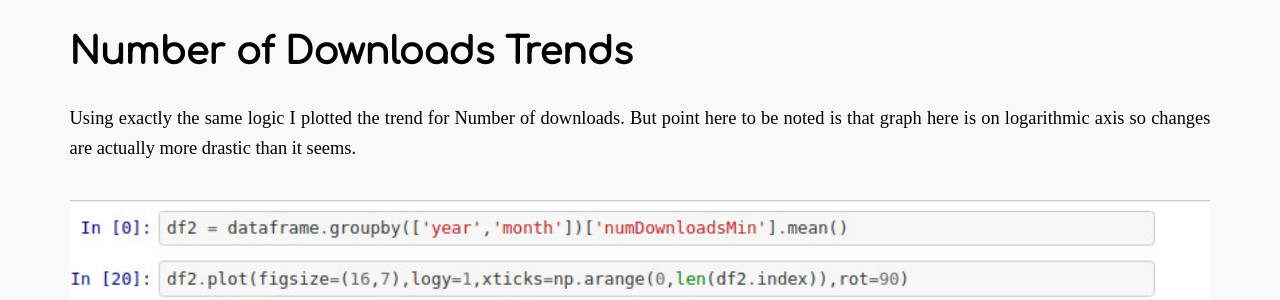
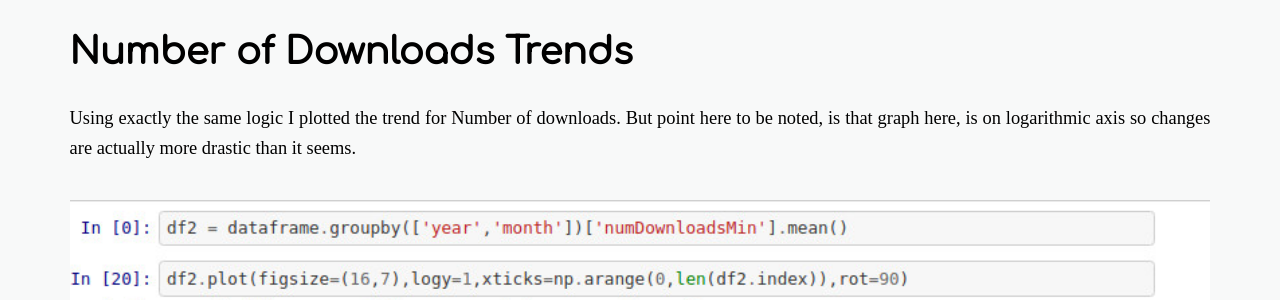
Before and after one commit to daftengineer/daftengineer.github.io, a Jekyll site: the page built from _posts/2018-09-08-Exploring-mobile-app-data.markdown, in a window 1280 px wide and 900 px high, scrolled down 3291 px. Shown: the part 152-452 px from the top of the window. Built offline with Jekyll 4.4.1, drawn with Linux system fonts in a browser that asks for light colours; nearby versions of some CDN libraries; some of the changed text lies outside the part shown.

Commit message:
Update 2018-09-08-Exploring-mobile-app-data.markdown

```diff
--- a/_posts/2018-09-08-Exploring-mobile-app-data.markdown
+++ b/_posts/2018-09-08-Exploring-mobile-app-data.markdown
@@ -19,14 +19,14 @@
   <li>App with Highest Revenue</li>
   </ol></b>
  <h1>Pricing Trend</h1><br />
-<p style="text-align:justify;">Pandas is best tool for us for this explorative task. First, I imported all the library which are required and then uploaded the CSV file into the notebook for Analysis</p>
+<p style="text-align:justify;">Pandas is best tool for us for this explorative task. First, I imported all the library which are required and then uploaded the CSV file into the notebook for analysis</p>
  <img src= "https://daftengineer.github.io/media_assets/ml6p1.jpg" />
 <p style="text-align:justify;">Now, for finding pricing trends, we need to clean the date column as it has many typing mistakes. For that I wrote a function, which we can pass on every row to clean the date as required.</p>
  <img src= "https://daftengineer.github.io/media_assets/ml6p2.jpg" />
 <p style="text-align:justify;">Then, I have grouped data and showed pricing trend (mean):</p>
  <img src= "https://daftengineer.github.io/media_assets/ml6p3.jpg" />
  <h1>Number of Downloads Trends</h1><br />
-<p style="text-align:justify;">Using exactly the same logic I plotted the trend for Number of downloads. But point here to be noted is that graph here is on logarithmic axis so changes are actually more drastic than it seems.</p>
+<p style="text-align:justify;">Using exactly the same logic I plotted the trend for Number of downloads. But point here to be noted, is that graph here, is on logarithmic axis so changes are actually more drastic than it seems.</p>
  <img src= "https://daftengineer.github.io/media_assets/ml6p4.jpg" />
 <h1>App Size Trends</h1><br />
 <p style="text-align:justify;">Here, size of app is in form of "2,3M" (2.3 Million) so we need to change it to float value from current string value using which we can work on it. So I wrote below function for it.</p>
```
